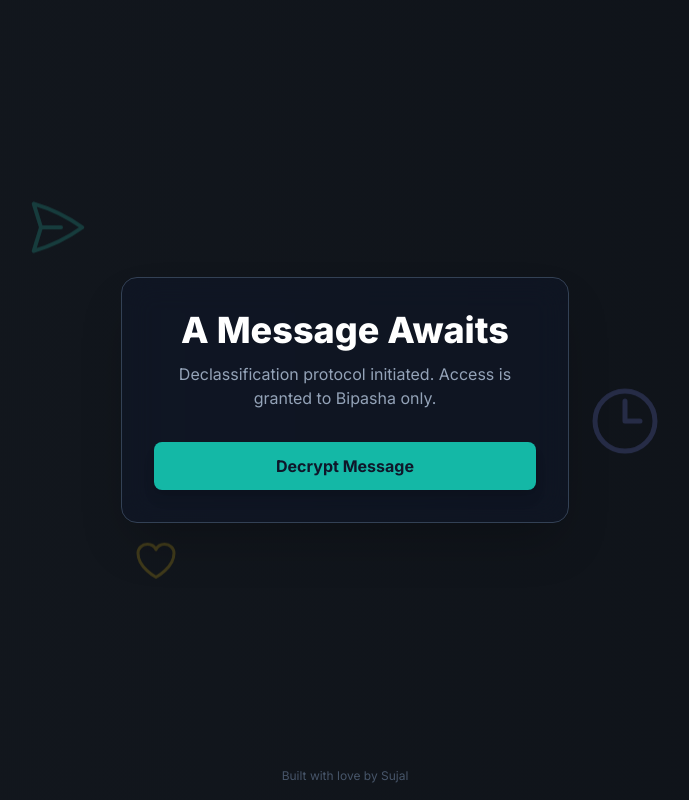
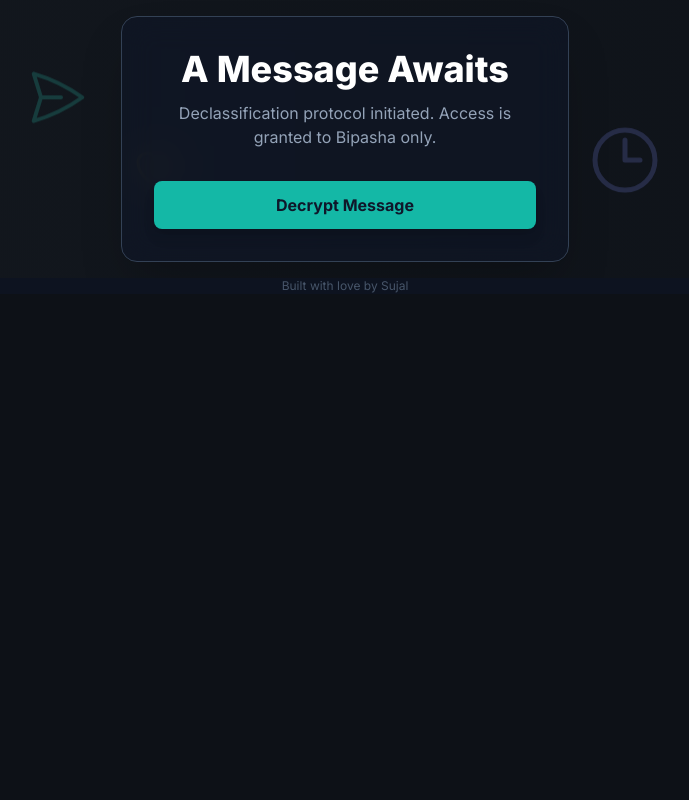
Before and after one commit to dusttraces-bit/Her, a plain HTML site: page index.html in a window 1280 px wide. Shown: the whole page, without its empty margins (295-984 px from the left). Drawn offline with nearby package versions, Linux system fonts and the light colour scheme.

Commit message:
Update index.html

```diff
--- a/index.html
+++ b/index.html
@@ -3,7 +3,7 @@
 <head>
     <meta charset="UTF-8">
     <meta name="viewport" content="width=device-width, initial-scale=1.0">
-    <title>From TUBELIGHT <3</title>
+    <title>Our Next Chapter</title>
 
     <script src="https://cdn.tailwindcss.com"></script>
 
@@ -12,14 +12,10 @@
     <link href="https://fonts.googleapis.com/css2?family=Inter:wght@400;500;600;700;800&family=Lora:ital,wght@1,400&display=swap" rel="stylesheet">
 
     <style>
-        html, body {
-            height: 100%;
-        }
         body {
             font-family: 'Inter', sans-serif;
             background-color: #0d1117;
             color: #e6edf3;
-            overflow: hidden; /* Prevents scrollbars on the main page */
         }
 
         .hero-gradient {
@@ -46,7 +42,6 @@
             100% { transform: translateY(0px); }
         }
 
-        /* Custom styles for the letter modal scrollbar */
         .letter-modal-content::-webkit-scrollbar {
             width: 8px;
         }
@@ -54,12 +49,11 @@
             background: #161b22;
         }
         .letter-modal-content::-webkit-scrollbar-thumb {
-            background-color: #3b82f6; /* A nice blue for the scrollbar */
+            background-color: #3b82f6;
             border-radius: 4px;
             border: 2px solid #161b22;
         }
 
-        /* Styles to apply the custom fonts inside the modal */
         .letter-modal-content p {
             font-family: 'Lora', serif;
             font-style: italic;
@@ -70,9 +64,9 @@
         }
     </style>
 </head>
-<body class="antialiased">
+<body class="antialiased **flex flex-col min-h-screen**">
 
-    <div class="relative min-h-screen w-full flex items-center justify-center p-4 hero-gradient overflow-hidden">
+    <main class="relative **flex-grow** w-full flex items-center justify-center p-4 hero-gradient overflow-hidden">
         <div class="absolute top-0 left-0 w-full h-full opacity-20">
             <div class="absolute top-1/4 left-1/4 w-16 h-16 text-teal-400 floating">
                 <svg xmlns="http://www.w3.org/2000/svg" fill="none" viewBox="0 0 24 24" stroke-width="1.5" stroke="currentColor"><path stroke-linecap="round" stroke-linejoin="round" d="M6 12L3.269 3.126A59.768 59.768 0 0121.485 12 59.77 59.77 0 013.27 20.876L5.999 12zm0 0h7.5" /></svg>
@@ -94,12 +88,11 @@
                 </button>
             </div>
         </div>
+    </main>
 
-        <footer class="absolute bottom-4 text-xs text-slate-600">
-            Built with love by Sujal
-        </footer>
-    </div>
-
+    <footer class="w-full text-center **py-4** bg-slate-900/50">
+        <p class="text-xs text-slate-600">Built with love by Sujal</p>
+    </footer>
 
     <div id="letterModal" class="fixed inset-0 z-50 bg-black/70 backdrop-blur-sm hidden items-center justify-center p-4">
         <div class="w-full max-w-3xl bg-slate-800 border border-slate-700 rounded-xl relative transform transition-all opacity-0 -translate-y-4" id="modalContent">
@@ -132,7 +125,6 @@
         openBtn.addEventListener('click', () => {
             modal.classList.remove('hidden');
             modal.classList.add('flex');
-            // A tiny delay to allow the 'display: flex' to apply before starting the transition
             setTimeout(() => {
                 modalContent.classList.remove('opacity-0', '-translate-y-4');
             }, 10);
@@ -140,15 +132,13 @@
 
         const closeModal = () => {
             modalContent.classList.add('opacity-0', '-translate-y-4');
-            // Wait for the transition to finish before hiding the modal
             setTimeout(() => {
                 modal.classList.add('hidden');
                 modal.classList.remove('flex');
-            }, 300); // This duration should match the transition duration in CSS if specified
+            }, 300);
         };
 
         closeBtn.addEventListener('click', closeModal);
-        // Also close if the backdrop is clicked
         modal.addEventListener('click', (e) => {
             if (e.target === modal) {
                 closeModal();
@@ -156,5 +146,4 @@
         });
     </script>
 </body>
-
 </html>
```
